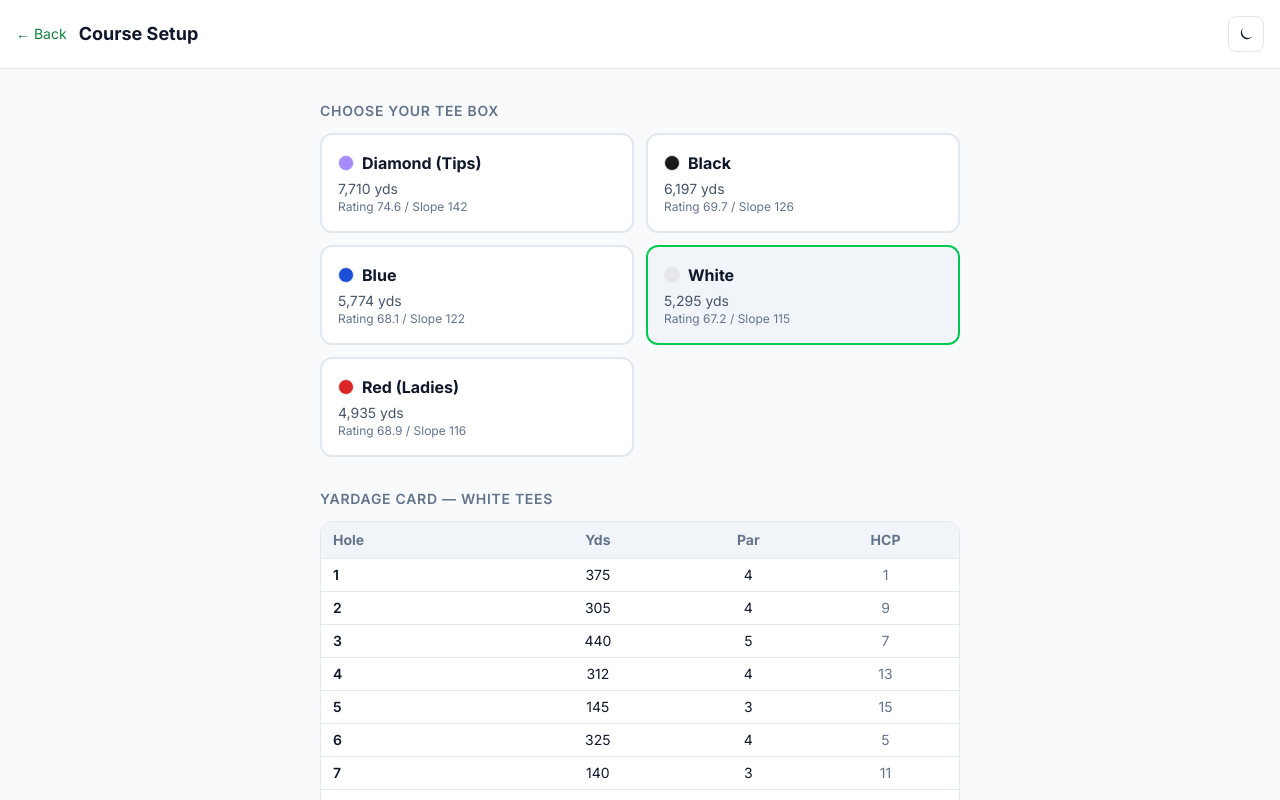
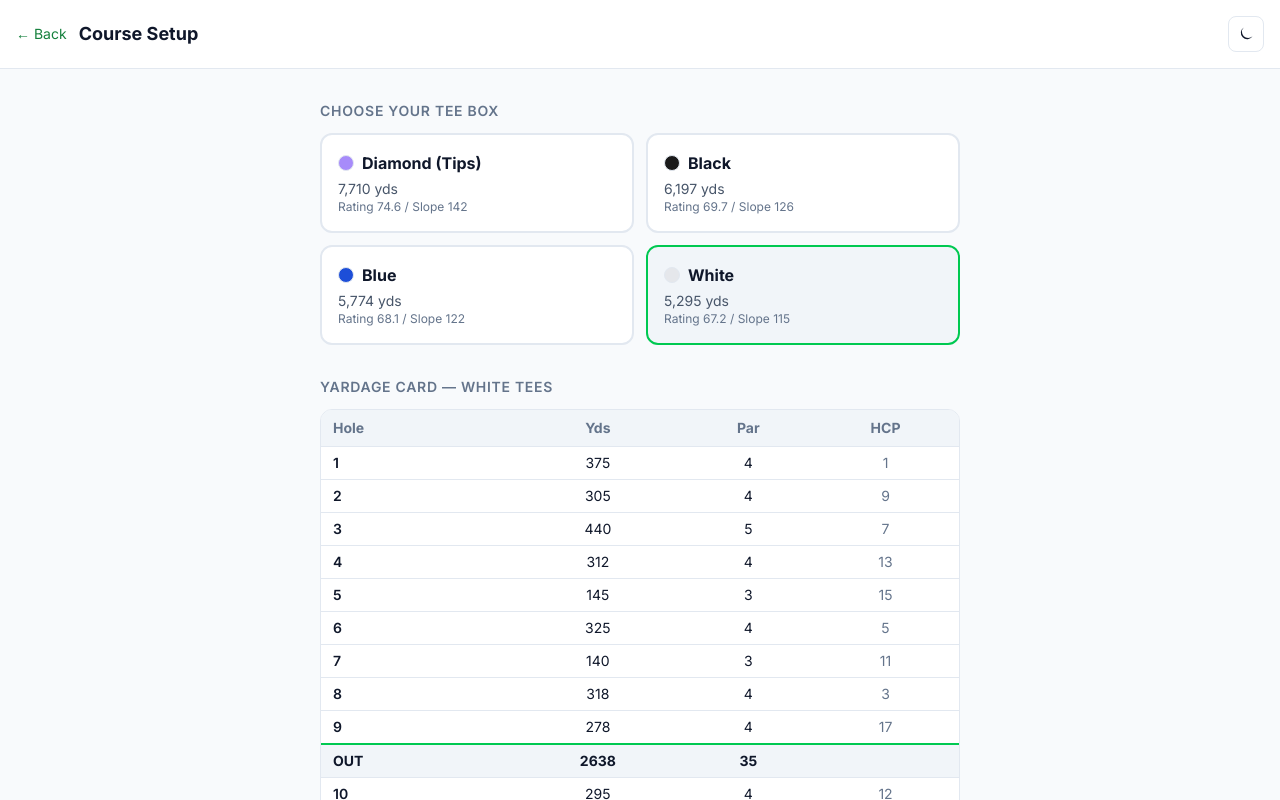
Before and after one commit to alexrekas/play-hcgc, a Next.js app: page /setup in a window 1280 px wide. Shown: the top 800 px of the page. Built offline with nearby package versions, Linux system fonts and the light colour scheme; no server answers.

Commit message:
Remove red tees from course data and tee pickers

```diff
--- a/src/app/history/page.tsx
+++ b/src/app/history/page.tsx
@@ -83,7 +83,7 @@ export default function HistoryPage() {
     ? courseHandicap(index, teeInfo.slope, teeInfo.rating, COURSE.par)
     : null;
 
-  const TEE_NAMES: TeeName[] = ["diamond", "black", "blue", "white", "red"];
+  const TEE_NAMES: TeeName[] = ["diamond", "black", "blue", "white"];
 
   return (
     <main className="min-h-screen bg-app text-app pb-12">
--- a/src/app/profile/page.tsx
+++ b/src/app/profile/page.tsx
@@ -30,7 +30,7 @@ const CATEGORY_LABELS: Record<ClubCategory, string> = {
   putter: "Putter",
 };
 
-const TEE_NAMES: TeeName[] = ["diamond", "black", "blue", "white", "red"];
+const TEE_NAMES: TeeName[] = ["diamond", "black", "blue", "white"];
 
 export default function ProfilePage() {
   const router = useRouter();
--- a/src/app/setup/page.tsx
+++ b/src/app/setup/page.tsx
@@ -8,7 +8,7 @@ import { useProfile } from "@/lib/profileContext";
 import { COURSE, TEE_COLORS, TEE_LABELS, type TeeName } from "@/data/course";
 import ThemeToggle from "@/components/ThemeToggle";
 
-const TEE_NAMES: TeeName[] = ["diamond", "black", "blue", "white", "red"];
+const TEE_NAMES: TeeName[] = ["diamond", "black", "blue", "white"];
 
 export default function SetupPage() {
   const router = useRouter();
--- a/src/data/course.ts
+++ b/src/data/course.ts
@@ -1,4 +1,4 @@
-export type TeeName = "diamond" | "black" | "blue" | "white" | "red";
+export type TeeName = "diamond" | "black" | "blue" | "white";
 
 export interface TeeData {
   yards: number;
@@ -29,7 +29,7 @@ export interface CourseInfo {
 }
 
 // Herndon Centennial Golf Course
-// Real tees (black/blue/white/red) sourced from BlueGolf + herndongolf.com scorecard.
+// Real tees (black/blue/white) sourced from BlueGolf + herndongolf.com scorecard.
 // Diamond is a fictional tournament-style tee set (~7,700 yds) requested by the user —
 // imagined forward-set tips that stretch every hole ~20–25% longer than Black.
 export const COURSE: CourseInfo = {
@@ -43,116 +43,115 @@ export const COURSE: CourseInfo = {
     black:   { yards: 6197, rating: 69.7, slope: 126 },
     blue:    { yards: 5774, rating: 68.1, slope: 122 },
     white:   { yards: 5295, rating: 67.2, slope: 115 },
-    red:     { yards: 4935, rating: 68.9, slope: 116 },
   },
   holes: [
     // Front Nine
     {
       number: 1, par: 4, handicapIndex: 1,
-      tees: { diamond: 510, black: 410, blue: 395, white: 375, red: 310 },
+      tees: { diamond: 510, black: 410, blue: 395, white: 375 },
       heading: 180, dogleg: 0, doglegAt: 0,
       description: "Straight par 4. Challenging opener with out of bounds right.",
     },
     {
       number: 2, par: 4, handicapIndex: 9,
-      tees: { diamond: 460, black: 381, blue: 327, white: 305, red: 270 },
+      tees: { diamond: 460, black: 381, blue: 327, white: 305 },
       heading: 90, dogleg: -15, doglegAt: 0.55,
       description: "Slight dogleg left. Bunkers protect the green.",
     },
     {
       number: 3, par: 5, handicapIndex: 7,
-      tees: { diamond: 625, black: 500, blue: 469, white: 440, red: 385 },
+      tees: { diamond: 625, black: 500, blue: 469, white: 440 },
       heading: 270, dogleg: 20, doglegAt: 0.5,
       description: "Reachable par 5 with dogleg right. Water left of green.",
     },
     {
       number: 4, par: 4, handicapIndex: 13,
-      tees: { diamond: 440, black: 360, blue: 335, white: 312, red: 265 },
+      tees: { diamond: 440, black: 360, blue: 335, white: 312 },
       heading: 0, dogleg: 0, doglegAt: 0,
       description: "Short par 4. Accuracy off the tee is key.",
     },
     {
       number: 5, par: 3, handicapIndex: 15,
-      tees: { diamond: 205, black: 166, blue: 157, white: 145, red: 120 },
+      tees: { diamond: 205, black: 166, blue: 157, white: 145 },
       heading: 135, dogleg: 0, doglegAt: 0,
       description: "Downhill par 3. Club selection is everything.",
     },
     {
       number: 6, par: 4, handicapIndex: 5,
-      tees: { diamond: 450, black: 368, blue: 349, white: 325, red: 280 },
+      tees: { diamond: 450, black: 368, blue: 349, white: 325 },
       heading: 45, dogleg: -20, doglegAt: 0.45,
       description: "Dogleg left. Bunkers on the inside of the turn.",
     },
     {
       number: 7, par: 3, handicapIndex: 11,
-      tees: { diamond: 215, black: 172, blue: 156, white: 140, red: 115 },
+      tees: { diamond: 215, black: 172, blue: 156, white: 140 },
       heading: 315, dogleg: 0, doglegAt: 0,
       description: "Uphill par 3. Green is well-bunkered.",
     },
     {
       number: 8, par: 4, handicapIndex: 3,
-      tees: { diamond: 445, black: 363, blue: 343, white: 318, red: 275 },
+      tees: { diamond: 445, black: 363, blue: 343, white: 318 },
       heading: 225, dogleg: 15, doglegAt: 0.5,
       description: "Slight dogleg right. Tight driving hole.",
     },
     {
       number: 9, par: 4, handicapIndex: 17,
-      tees: { diamond: 405, black: 330, blue: 300, white: 278, red: 245 },
+      tees: { diamond: 405, black: 330, blue: 300, white: 278 },
       heading: 90, dogleg: 0, doglegAt: 0,
       description: "Short par 4. Risk/reward approach to elevated green.",
     },
     // Back Nine
     {
       number: 10, par: 4, handicapIndex: 12,
-      tees: { diamond: 425, black: 343, blue: 320, white: 295, red: 255 },
+      tees: { diamond: 425, black: 343, blue: 320, white: 295 },
       heading: 180, dogleg: 10, doglegAt: 0.5,
       description: "Gentle dogleg. Good start to the back nine.",
     },
     {
       number: 11, par: 4, handicapIndex: 2,
-      tees: { diamond: 495, black: 402, blue: 379, white: 355, red: 305 },
+      tees: { diamond: 495, black: 402, blue: 379, white: 355 },
       heading: 270, dogleg: -15, doglegAt: 0.5,
       description: "Long par 4, dogleg left. Second hardest hole on course.",
     },
     {
       number: 12, par: 4, handicapIndex: 8,
-      tees: { diamond: 505, black: 410, blue: 385, white: 360, red: 310 },
+      tees: { diamond: 505, black: 410, blue: 385, white: 360 },
       heading: 0, dogleg: 20, doglegAt: 0.45,
       description: "Dogleg right. Bunkers guard the right side.",
     },
     {
       number: 13, par: 4, handicapIndex: 6,
-      tees: { diamond: 475, black: 386, blue: 361, white: 335, red: 285 },
+      tees: { diamond: 475, black: 386, blue: 361, white: 335 },
       heading: 135, dogleg: 0, doglegAt: 0,
       description: "Straight par 4. Tree-lined fairway.",
     },
     {
       number: 14, par: 3, handicapIndex: 18,
-      tees: { diamond: 180, black: 136, blue: 117, white: 100, red: 85 },
+      tees: { diamond: 180, black: 136, blue: 117, white: 100 },
       heading: 45, dogleg: 0, doglegAt: 0,
       description: "Shortest hole on the course. Easiest handicap.",
     },
     {
       number: 15, par: 5, handicapIndex: 14,
-      tees: { diamond: 600, black: 482, blue: 450, white: 420, red: 375 },
+      tees: { diamond: 600, black: 482, blue: 450, white: 420 },
       heading: 315, dogleg: -25, doglegAt: 0.4,
       description: "Long par 5 with sweeping dogleg left.",
     },
     {
       number: 16, par: 3, handicapIndex: 16,
-      tees: { diamond: 175, black: 133, blue: 117, white: 105, red: 90 },
+      tees: { diamond: 175, black: 133, blue: 117, white: 105 },
       heading: 90, dogleg: 0, doglegAt: 0,
       description: "Short par 3 over water. Carry is everything.",
     },
     {
       number: 17, par: 5, handicapIndex: 10,
-      tees: { diamond: 605, black: 485, blue: 455, white: 425, red: 380 },
+      tees: { diamond: 605, black: 485, blue: 455, white: 425 },
       heading: 180, dogleg: 15, doglegAt: 0.5,
       description: "Birdie opportunity. Slight dogleg right.",
     },
     {
       number: 18, par: 4, handicapIndex: 4,
-      tees: { diamond: 495, black: 405, blue: 376, white: 350, red: 300 },
+      tees: { diamond: 495, black: 405, blue: 376, white: 350 },
       heading: 270, dogleg: -10, doglegAt: 0.55,
       description: "Finishing hole. Approach plays to an elevated green.",
     },
@@ -164,7 +163,6 @@ export const TEE_COLORS: Record<TeeName, string> = {
   black:   "#1a1a1a",
   blue:    "#1d4ed8",
   white:   "#e5e7eb",
-  red:     "#dc2626",
 };
 
 export const TEE_LABELS: Record<TeeName, string> = {
@@ -172,5 +170,4 @@ export const TEE_LABELS: Record<TeeName, string> = {
   black:   "Black",
   blue:    "Blue",
   white:   "White",
-  red:     "Red (Ladies)",
 };
```
